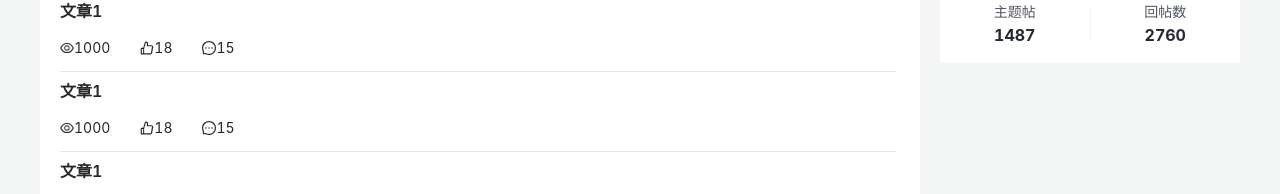
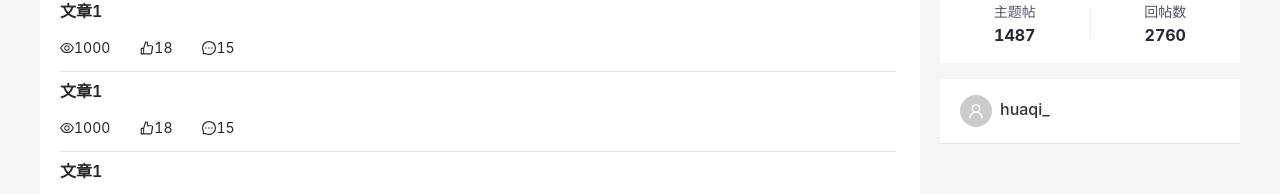
Before and after one commit to painting-alt/tigerZoo, a React (Create React App) app: page / in a window 1280 px wide. Shown: the part 303-497 px from the top of the page. Built offline with nearby package versions, Linux system fonts and the light colour scheme.

Commit message:
feat: user-card-header

```diff
--- a/src/assets/css/App.css
+++ b/src/assets/css/App.css
@@ -11,7 +11,8 @@ hr {
 }
 
 .test {
-    height: 32px;
-    margin: 0;
-    flex-grow: 0;
+    box-sizing: border-box;
+    background-color: #fff;
+    border-bottom: 1px solid #e4e6eb;
+    padding: 16px 20px;
 }
--- a/src/components/app-aside/components/community-card/index.tsx
+++ b/src/components/app-aside/components/community-card/index.tsx
@@ -7,7 +7,7 @@ import CommunityCard from './styled'
 // assets
 import logo from '@/assets/img/logo.png'
 
-export default memo(function HQCommunityCard() {
+export default memo(() => {
     return (
         <CommunityCard>
             <div className='card-header'>
--- a/src/components/app-aside/components/community-card/styled.tsx
+++ b/src/components/app-aside/components/community-card/styled.tsx
@@ -1,6 +1,7 @@
 import styled from 'styled-components'
 
-const CommunityCard = styled.div<{}>`
+export default styled.div<{}>`
+    /* 社区卡片样式 */
     width: 100%;
     background-color: #fff;
     margin-bottom: 16px;
@@ -62,5 +63,3 @@ const CommunityCard = styled.div<{}>`
         }
     }
 `
-
-export default CommunityCard
--- /dev/null
+++ b/src/components/app-aside/components/user-card/index.tsx
@@ -0,0 +1,23 @@
+import React, { memo } from 'react'
+
+// 样式相关
+import UserCard from './styled'
+import { Avatar } from 'antd'
+import { UserOutlined } from '@ant-design/icons'
+
+export default memo(() => {
+    return (
+        <UserCard>
+            <div className='card-header'>
+                <Avatar
+                    src={''}
+                    alt='user`s avatar'
+                    size={32}
+                    icon={<UserOutlined />}
+                />
+                <span className='user-name'>huaqi_</span>
+            </div>
+            <div className='card-content'></div>
+        </UserCard>
+    )
+})
--- /dev/null
+++ b/src/components/app-aside/components/user-card/styled.tsx
@@ -0,0 +1,21 @@
+import styled from 'styled-components'
+
+export default styled.div<{}>`
+    box-sizing: border-box;
+    background-color: #fff;
+
+    .card-header {
+        border-bottom: 1px solid #e4e6eb;
+        padding: 16px 20px;
+
+        .user-name {
+            margin-left: 8px;
+            font-weight: 500;
+            font-size: 16px;
+            line-height: 24px;
+            text-align: center;
+            color: rgb(51, 51, 51);
+            overflow: hidden;
+        }
+    }
+`
--- a/src/components/app-aside/index.tsx
+++ b/src/components/app-aside/index.tsx
@@ -1,13 +1,15 @@
 import React, { memo } from 'react'
 import CommunityCard from './components/community-card'
+import UserCard from './components/user-card'
 
 // 样式相关
 import Aside from './styled'
 
-export default memo(function HQAppAside() {
+export default memo(() => {
     return (
         <Aside>
             <CommunityCard />
+            <UserCard />
         </Aside>
     )
 })
--- a/src/components/app-aside/styled.tsx
+++ b/src/components/app-aside/styled.tsx
@@ -3,8 +3,6 @@ import styled from 'styled-components'
 const Aside = styled.aside<{}>`
     box-sizing: border-box;
     width: 300px;
-
-    /* 社区卡片样式 */
 `
 
 export default Aside
--- a/src/components/app-header/index.tsx
+++ b/src/components/app-header/index.tsx
@@ -49,7 +49,7 @@ export default memo(function HQAppHeader() {
                         style={{ fontSize: '20px' }}
                     />
                     <Avatar
-                        className='point avatar'
+                        className='user`s avatar'
                         size={32}
                         icon={<UserOutlined />}
                     />
```
